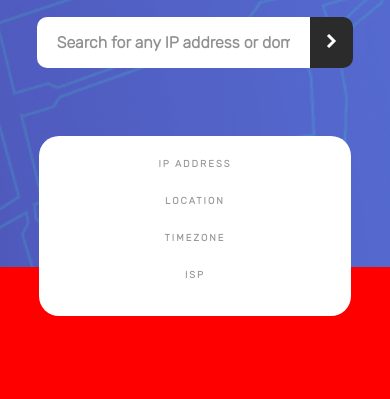
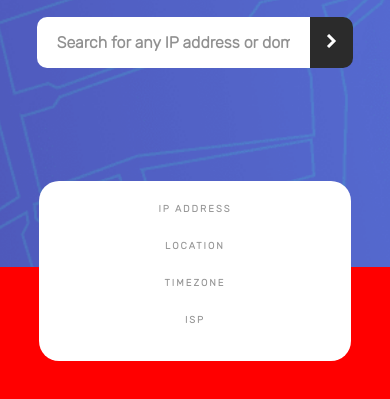
Before and after one commit to mprabs/IP-Tracker, a plain HTML site: page index.html in a window 390 px wide. Shown: the part 71-470 px from the top of the page. Drawn offline with nearby package versions, Linux system fonts and the light colour scheme; no server answers.

Commit message:
design final period

```diff
--- a/css/style.css
+++ b/css/style.css
@@ -132,7 +132,6 @@ form img {
         flex-direction: column;
         text-align: center;
         padding: 1rem 0;
-        transform: translateX(-50%) translateY(-25%);
     }
 
     .infos .item {
```
